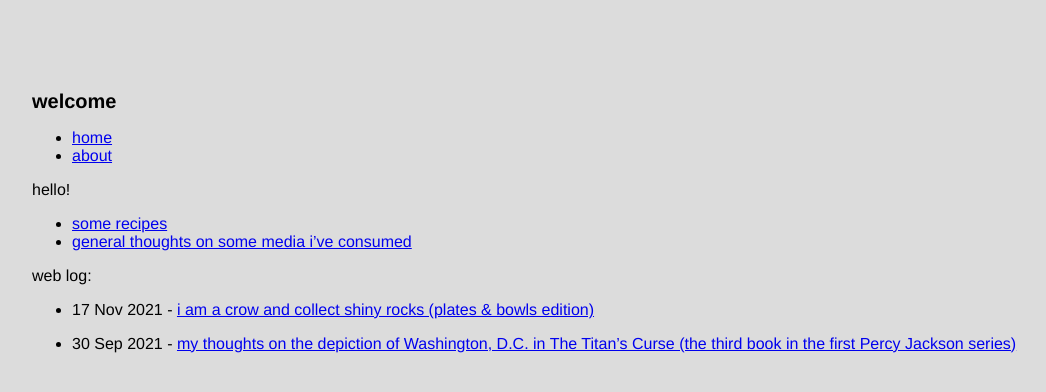
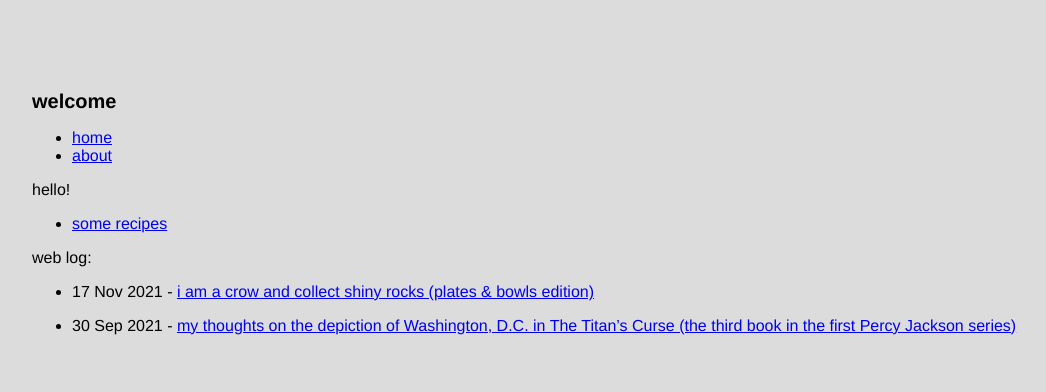
Before and after one commit to radicula/radicula.github.io, a Jekyll site: the page built from index.md, in a window 1280 px wide. Shown: the top 392 px of the page, without its empty margins (32-1078 px from the left). Built offline with Jekyll 4.4.1, drawn with Linux system fonts in a browser that asks for light colours.

Commit message:
Remove reviews

```diff
--- a/index.md
+++ b/index.md
@@ -6,7 +6,6 @@ title: welcome
 hello!
 
 - [some recipes](/recipes)
-- [general thoughts on some media i've consumed](/reviews)
 
 web log:
 {% for post in site.categories.weblog %}
```
